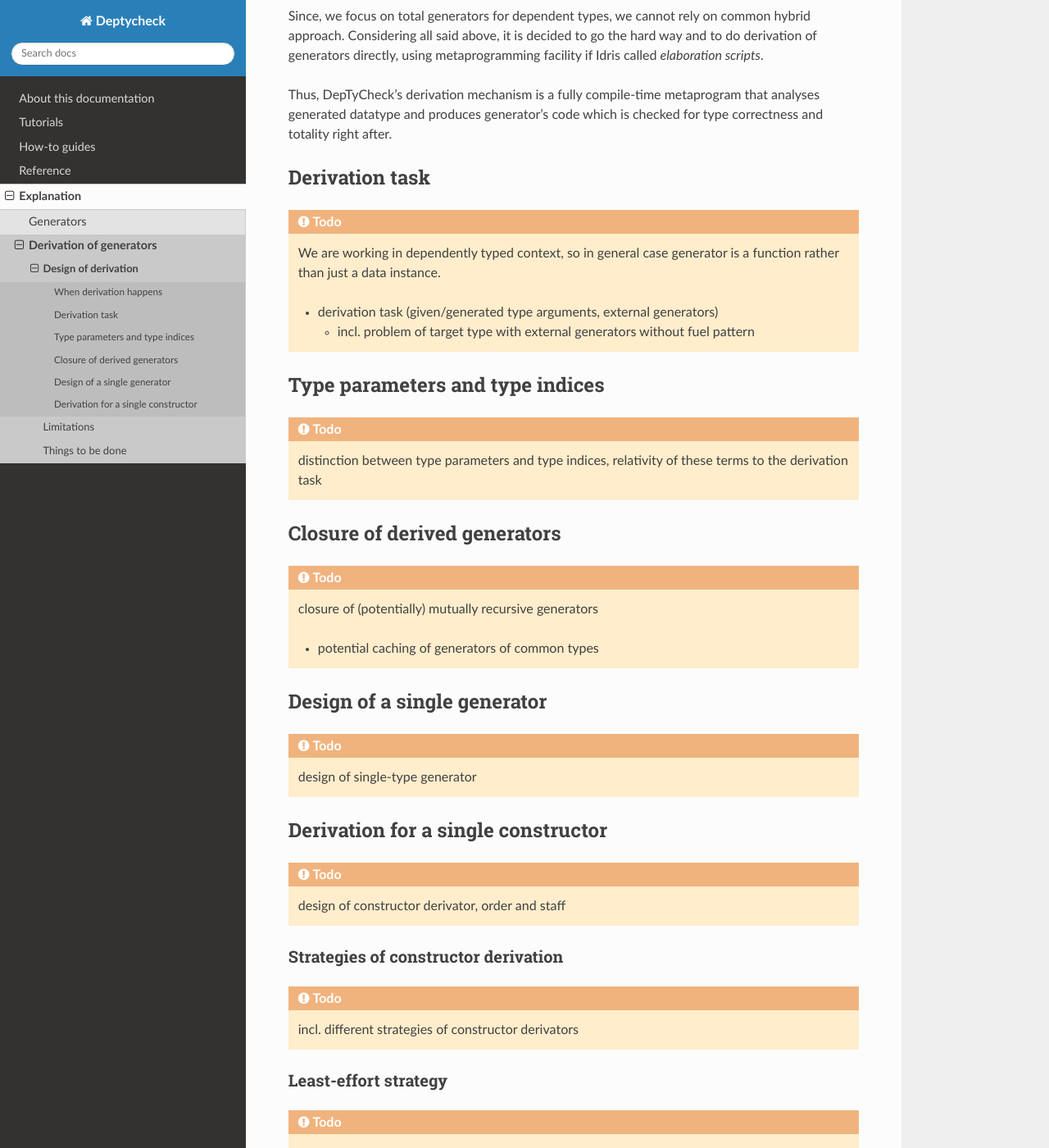
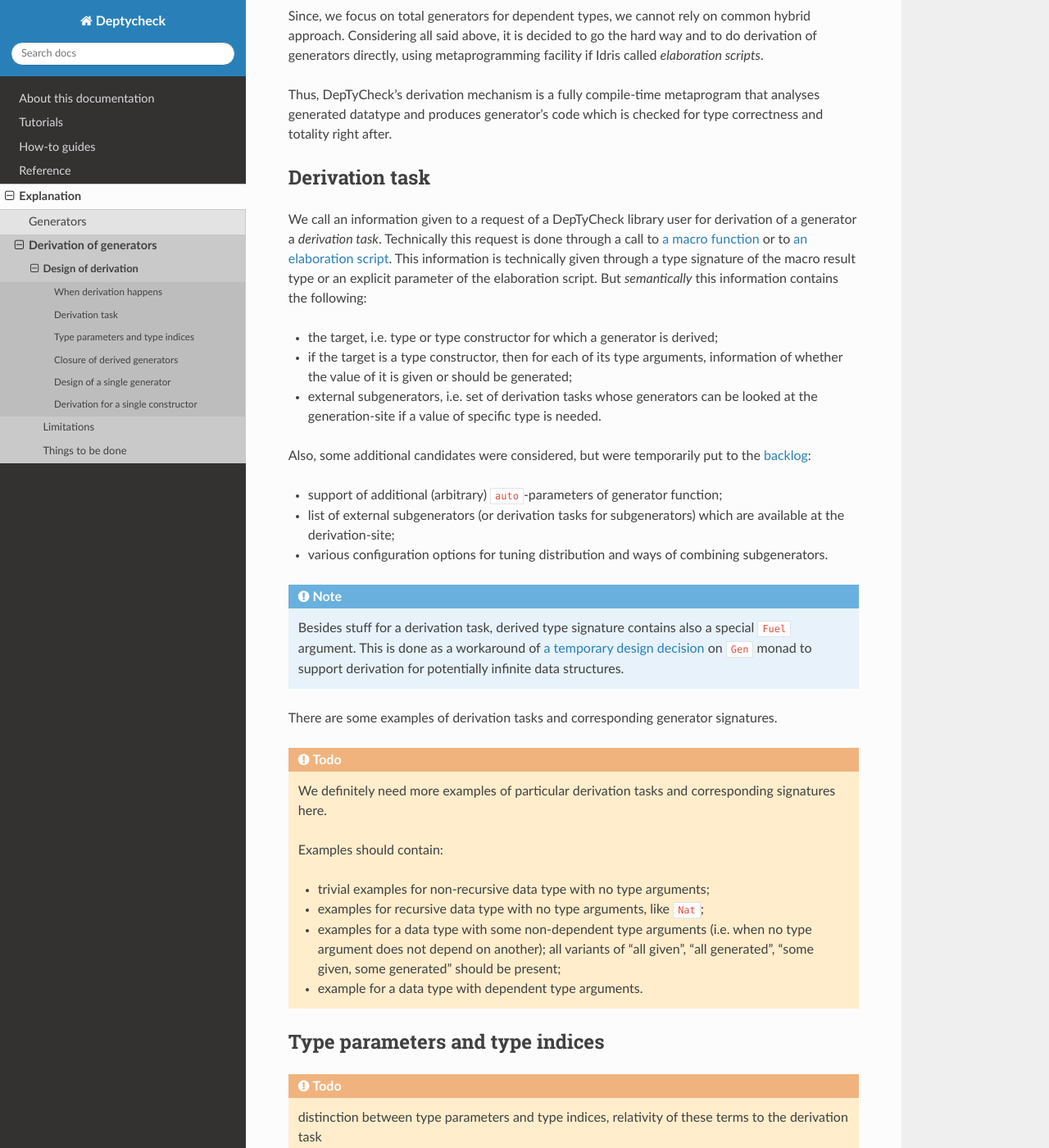
Before and after one commit to buzden/deptycheck, a Sphinx documentation site: the page built from docs/source/explanation/derivation/design.md, in a window 1280 px wide and 1400 px high, scrolled down 1587 px. Shown: the whole window at 82% size. Built offline with Sphinx 7.4.7 and the Read the Docs theme 2.0.0, drawn with Linux system fonts in a browser that asks for light colours.

Commit message:
[ doc ] Add text part for "derivation task" section with concomitants

```diff
--- a/docs/source/explanation/derivation/design.md
+++ b/docs/source/explanation/derivation/design.md
@@ -68,12 +68,41 @@ produces generator's code which is checked for type correctness and totality rig
 
 ## Derivation task
 
+We call an information given to a request of a DepTyCheck library user for derivation of a generator a *derivation task*.
+Technically this request is done through a call to [a macro function](ref-deriveGen) or to [an elaboration script](ref-deriveGenExpr).
+This information is technically given through a type signature of the macro result type or an explicit parameter of the elaboration script.
+But *semantically* this information contains the following:
+
+- the target, i.e. type or type constructor for which a generator is derived;
+- if the target is a type constructor, then for each of its type arguments,
+  information of whether the value of it is given or should be generated;
+- external subgenerators, i.e. set of derivation tasks whose generators can be looked at the generation-site
+  if a value of specific type is needed.
+
+Also, some additional candidates were considered, but were temporarily put to the [backlog](tbd):
+
+- support of additional (arbitrary) `auto`-parameters of generator function;
+- list of external subgenerators (or derivation tasks for subgenerators) which are available at the derivation-site;
+- various configuration options for tuning distribution and ways of combining subgenerators.
+
+:::{note}
+Besides stuff for a derivation task, derived type signature contains also a special `Fuel` argument.
+This is done as a workaround of [a temporary design decision](sect-fuel-pattern-workaround) on `Gen` monad
+to support derivation for potentially infinite data structures.
+:::
+
+There are some examples of derivation tasks and corresponding generator signatures.
+
 :::{todo}
-We are working in dependently typed context, so in general case generator is a function
-rather than just a data instance.
+We definitely need more examples of particular derivation tasks and corresponding signatures here.
 
-- derivation task (given/generated type arguments, external generators)
-  - incl. problem of target type with external generators without fuel pattern
+Examples should contain:
+
+- trivial examples for non-recursive data type with no type arguments;
+- examples for recursive data type with no type arguments, like `Nat`;
+- examples for a data type with some non-dependent type arguments (i.e. when no type argument does not depend on another);
+  all variants of "all given", "all generated", "some given, some generated" should be present;
+- example for a data type with dependent type arguments.
 :::
 
 ## Type parameters and type indices
--- a/docs/source/explanation/derivation/tbd.rst
+++ b/docs/source/explanation/derivation/tbd.rst
@@ -10,6 +10,8 @@ Things to be done
 
 .. todo:: tuning of generators combinators
 
+.. todo:: support of external generators from the context of derivation, not from the context of generation
+
 .. todo:: getting rid of fuel pattern
 
 .. todo:: wider class of data structures which are supporrted for automatic derivation
--- a/docs/source/explanation/index.rst
+++ b/docs/source/explanation/index.rst
@@ -1,5 +1,3 @@
-.. _explanation-index:
-
 ===========
 Explanation
 ===========
--- a/docs/source/tutorials/index.rst
+++ b/docs/source/tutorials/index.rst
@@ -7,7 +7,7 @@ They are intended for the new-comers, people who never used the library and want
 Tutorials' authors are fully responsible for the steps the learner gets through.
 
 Tutorials are meant to be **satisfying**, **reproducible**, rather **simple** and very **concrete** lessons or recipes.
-They should not contain much explanations, they should contain links to :ref:`explanation-index` instead.
+They should not contain much explanations, they should contain links to :any:`../explanation/index` instead.
 You can read more in the `original framework <https://diataxis.fr/tutorials/>`_ about what tutorials are meant to be.
 
 .. toctree::
```
Also changed, not shown: docs/source/explanation/generators/design.md (+7 -0 lines), docs/source/reference/derivation.md (added, +19 -0 lines), docs/source/reference/gen-monad.md (added, +5 -0 lines), docs/source/reference/index.rst (+7 -0 lines), docs/source/reference/pbt.md (added, +5 -0 lines), 1 other file.
